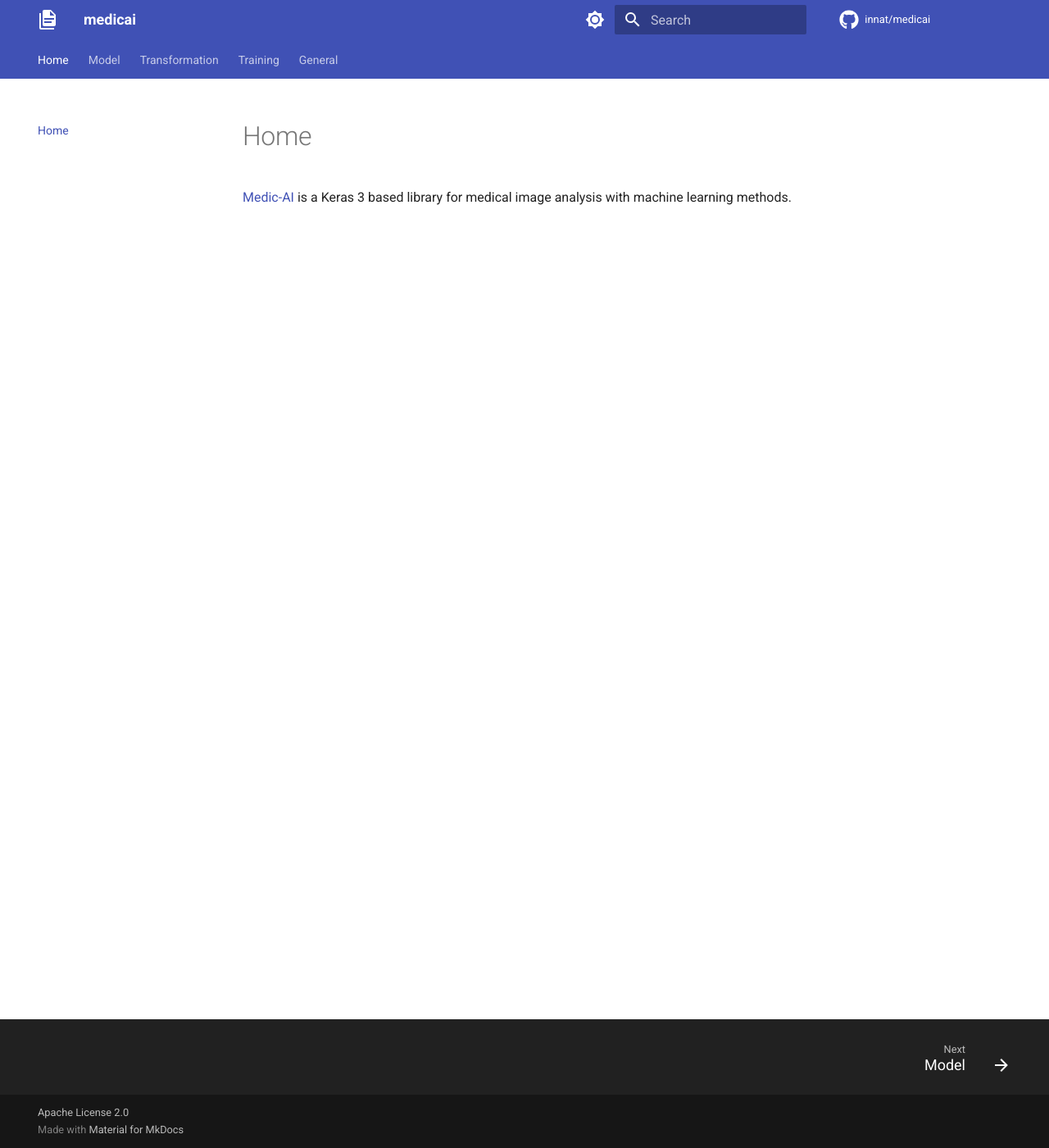
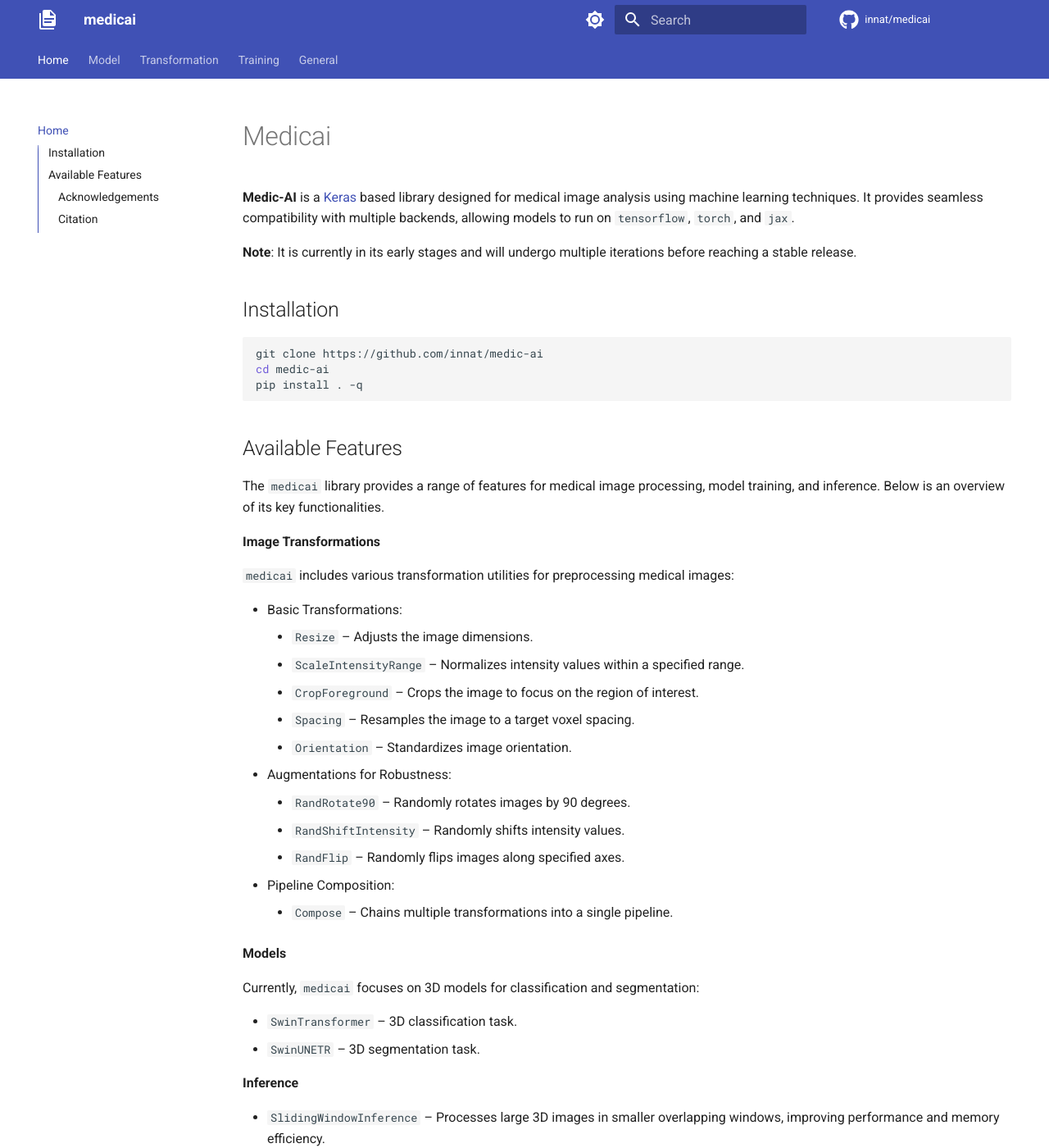
Before and after one commit to innat/medic-ai, an MkDocs documentation site: the page built from docs/index.md, in a window 1280 px wide and 1400 px high. Shown: the whole window at 82% size. Built offline with MkDocs 1.6.1 and Material for MkDocs 9.7.7, drawn with Linux system fonts in a browser that asks for light colours; comment, search, counter and statistics services are not loaded; some of the changed text lies outside the part shown.

Commit message:
update readme for mkdocs

````diff
--- a/docs/index.md
+++ b/docs/index.md
@@ -1 +1,54 @@
-[Medic-AI](https://github.com/innat/medic-ai) is a Keras 3 based library for medical image analysis with machine learning methods.
+
+# Medicai
+
+**Medic-AI** is a [Keras](https://keras.io/keras_3/) based library designed for medical image analysis using machine learning techniques. It provides seamless compatibility with multiple backends, allowing models to run on `tensorflow`, `torch`, and `jax`.
+
+**Note**: It is currently in its early stages and will undergo multiple iterations before reaching a stable release.
+
+## Installation
+
+```bash
+git clone https://github.com/innat/medic-ai
+cd medic-ai
+pip install . -q
+```
+
+## Available Features
+
+The `medicai` library provides a range of features for medical image processing, model training, and inference. Below is an overview of its key functionalities.
+
+**Image Transformations**
+
+`medicai` includes various transformation utilities for preprocessing medical images:
+
+- Basic Transformations:
+    - `Resize` – Adjusts the image dimensions.
+    - `ScaleIntensityRange` – Normalizes intensity values within a specified range.
+    - `CropForeground` – Crops the image to focus on the region of interest.
+    - `Spacing` – Resamples the image to a target voxel spacing.
+    - `Orientation` – Standardizes image orientation.
+- Augmentations for Robustness:
+     - `RandRotate90` – Randomly rotates images by 90 degrees.
+    - `RandShiftIntensity` – Randomly shifts intensity values.
+    - `RandFlip` – Randomly flips images along specified axes.
+- Pipeline Composition:
+     - `Compose` – Chains multiple transformations into a single pipeline.
+
+**Models**
+
+Currently, `medicai` focuses on 3D models for classification and segmentation:
+
+- `SwinTransformer` – 3D classification task.
+- `SwinUNETR` – 3D segmentation task.
+
+**Inference**
+
+- `SlidingWindowInference` – Processes large 3D images in smaller overlapping windows, improving performance and memory efficiency.
+
+### Acknowledgements
+
+This project is greatly inspired by [MONAI](https://monai.io/).
+
+### Citation
+
+If you use `medicai` in your research, please cite it using the metadata from our [`CITATION.cff`](https://github.com/innat/medic-ai/blob/main/CITATION.cff) file.
--- a/src/medicai/__init__.py
+++ b/src/medicai/__init__.py
@@ -1,3 +1,6 @@
+from medicai.utils.general import hide_warnings
+
+hide_warnings()
 from medicai import dataloader, models, utils
 
 __all__ = [
````
Also changed, not shown: README.md (+1 -1 lines).
